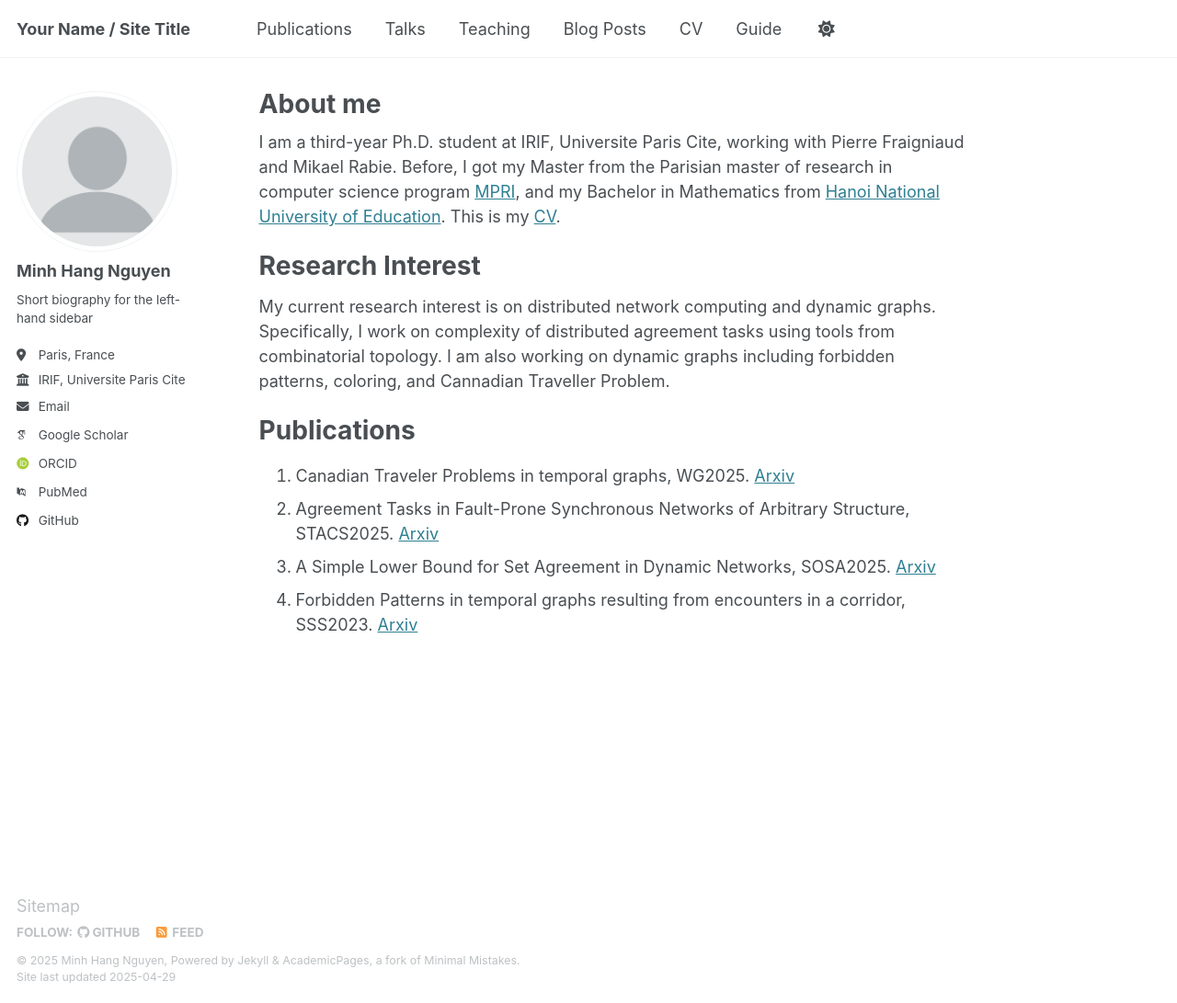
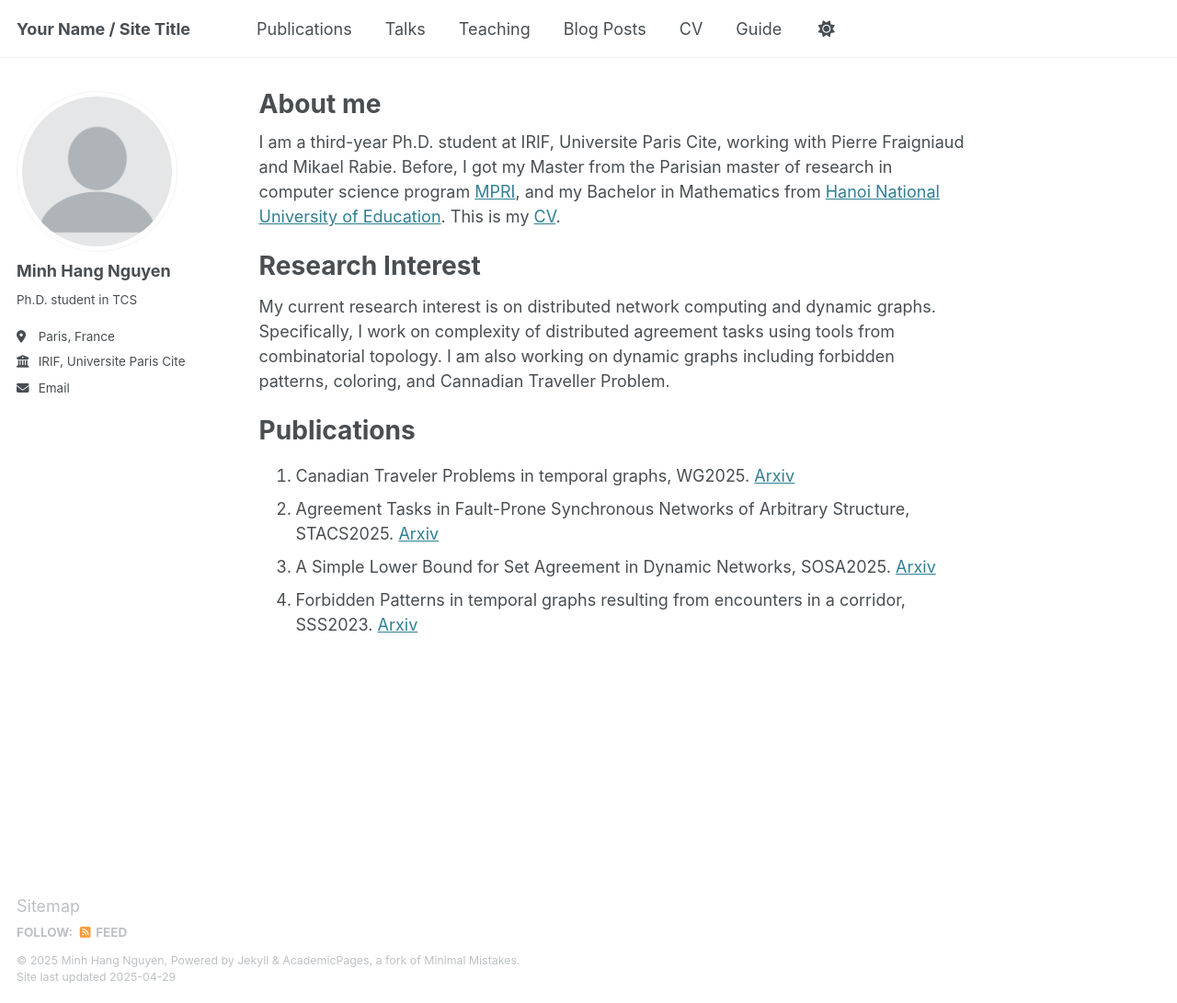
Before and after one commit to minhhangng/minhhangng.github.io, a Jekyll site: the page built from _pages/about.md, in a window 1280 px wide and 1091 px high. Shown: the whole window at 92% size. Built offline with Jekyll 4.4.1, drawn with Linux system fonts in a browser that asks for light colours; some web fonts are replaced.

Commit message:
Update _config.yml

```diff
--- a/_config.yml
+++ b/_config.yml
@@ -25,7 +25,7 @@ author:
   avatar           : "profile.png"
   name             : "Minh Hang Nguyen"
   pronouns         : # example: "she/her"
-  bio              : "Short biography for the left-hand sidebar"
+  bio              : "Ph.D. student in TCS"
   location         : "Paris, France"
   employer         : "IRIF, Universite Paris Cite"
   uri              : # URL
@@ -33,19 +33,19 @@ author:
 
   # Academic websites
   arxiv            : # URL - Update with the correct link to your profile
-  googlescholar    : "https://scholar.google.com/citations?user=PS_CX0AAAAAJ"
-  impactstory      : # URL
-  orcid            : "http://orcid.org/yourorcidurl"
-  semantic         : # URL
-  pubmed           : "https://www.ncbi.nlm.nih.gov/pubmed/?term=john+snow"
-  researchgate     : # URL
-  scopus           : # URL
+  #googlescholar    : "https://scholar.google.com/citations?user=PS_CX0AAAAAJ"
+  #impactstory      : # URL
+  #orcid            : "http://orcid.org/yourorcidurl"
+  #semantic         : # URL
+  #pubmed           : "https://www.ncbi.nlm.nih.gov/pubmed/?term=john+snow"
+  #researchgate     : # URL
+  #scopus           : # URL
 
   # Repositories and software development
   bitbucket        : # Username - Update with your username on the site
   codepen          : # Username
   dribbble         : # Username
-  github           : "academicpages"
+  #github           : "academicpages"
   kaggle           : # Username
   stackoverflow    : # User number or user number and name (i.e., use "1" or "1/jeff-atwood")
 
```
